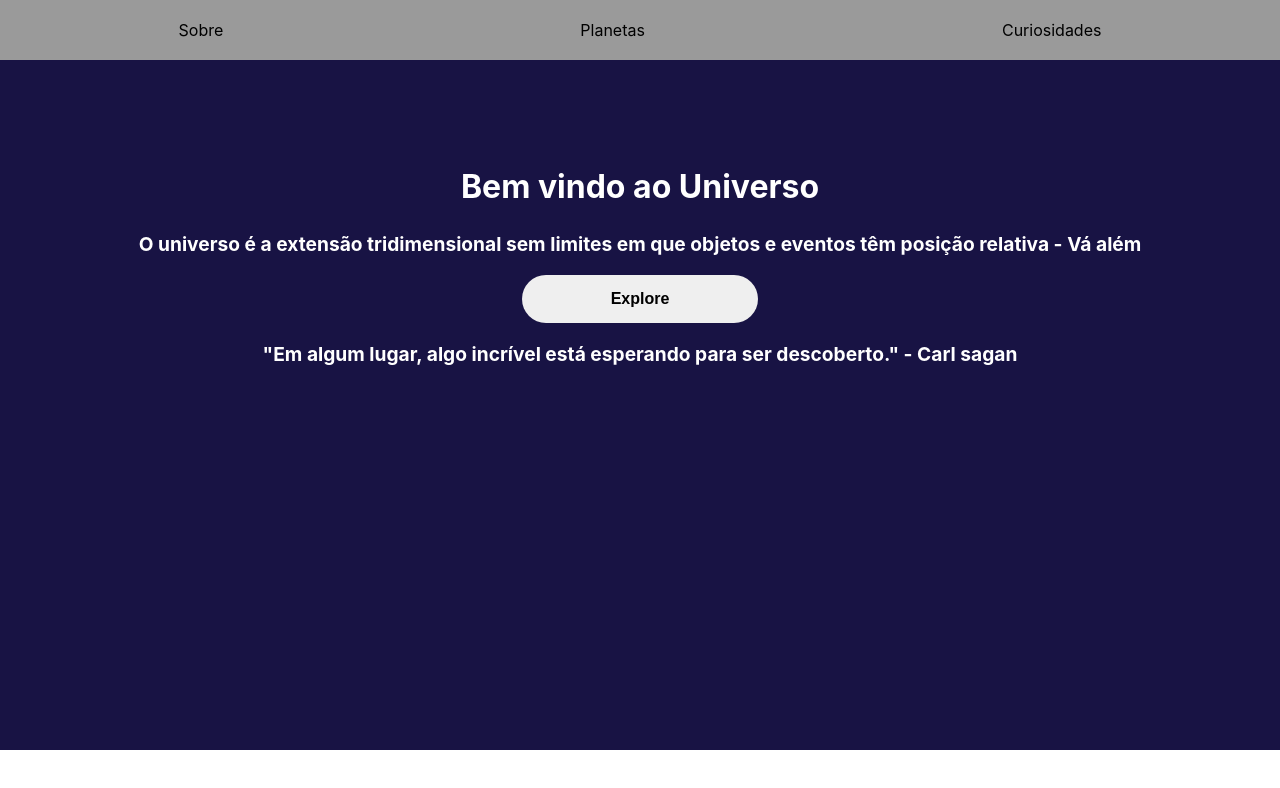
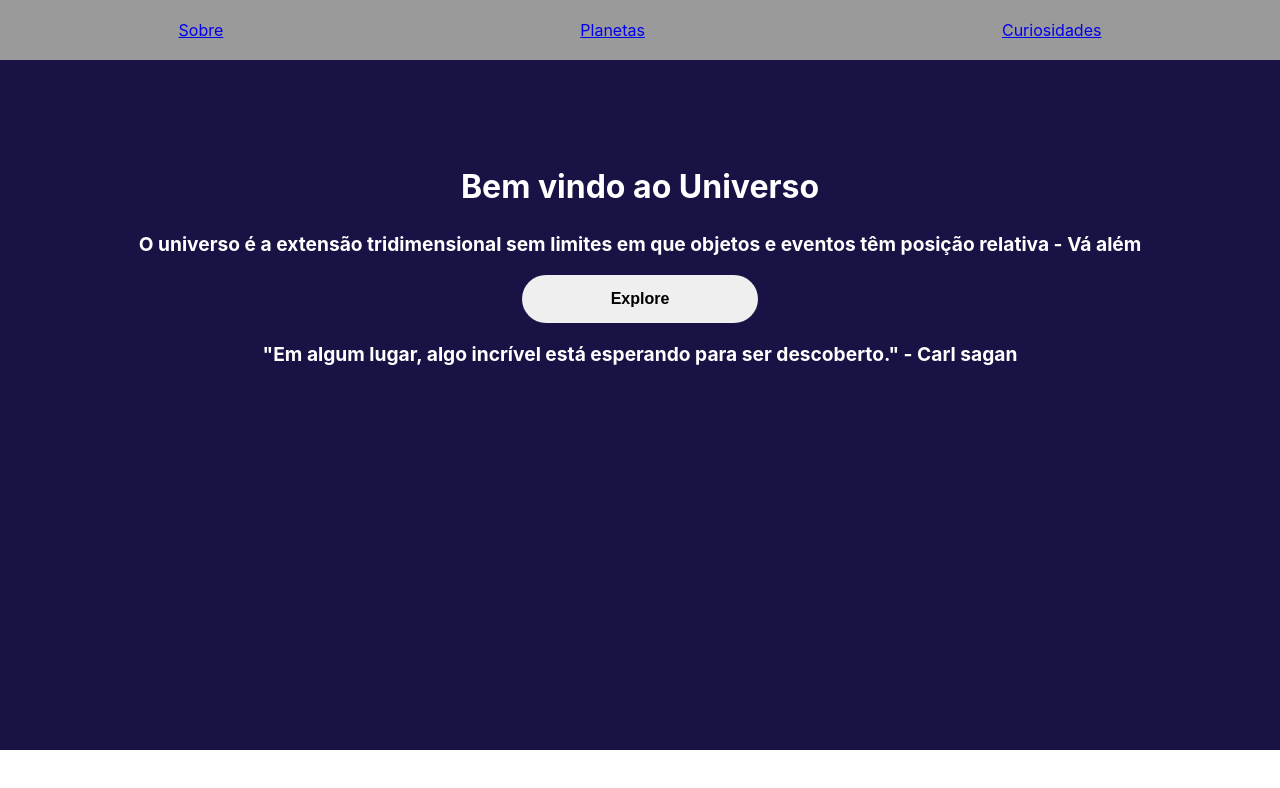
Before and after one commit to polyanetuag/universo, a React (Create React App) app: page / in a window 1280 px wide. Shown: the top 788 px of the page. Built offline with nearby package versions, Linux system fonts and the light colour scheme.

Commit message:
fix: header links

```diff
--- a/src/components/Header/Header.js
+++ b/src/components/Header/Header.js
@@ -1,14 +1,14 @@
 import './Header.css';
 
-function App() {
+function Header() {
   return (
     <header className="content-App">
       {/* <span>Logo</span> */}
-      <p>Sobre</p>
-      <p>Planetas</p>
-      <p>Curiosidades</p>
+      <a href='/'>Sobre</a>
+      <a href='/'>Planetas</a>
+      <a href='/'>Curiosidades</a>
     </header>
   );
 }
 
-export default App;
+export default Header;
```
